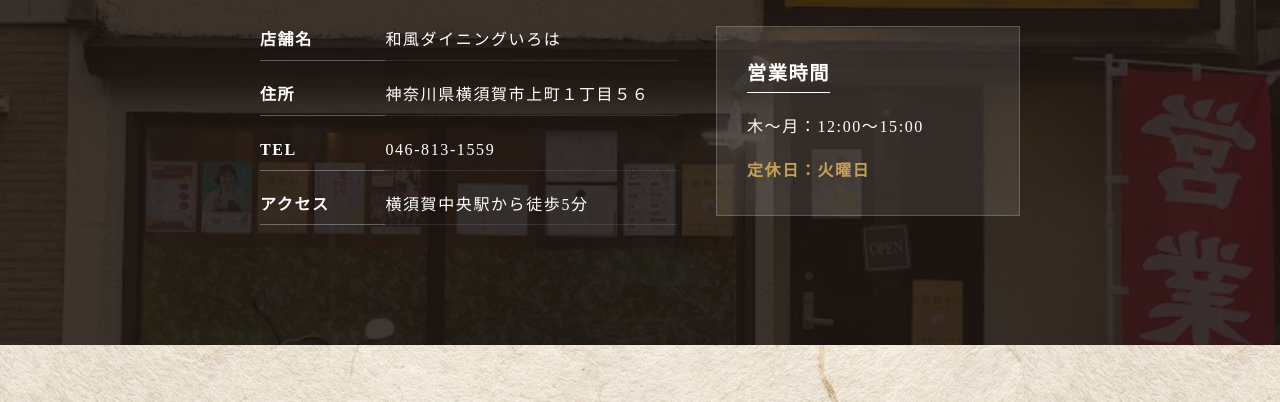
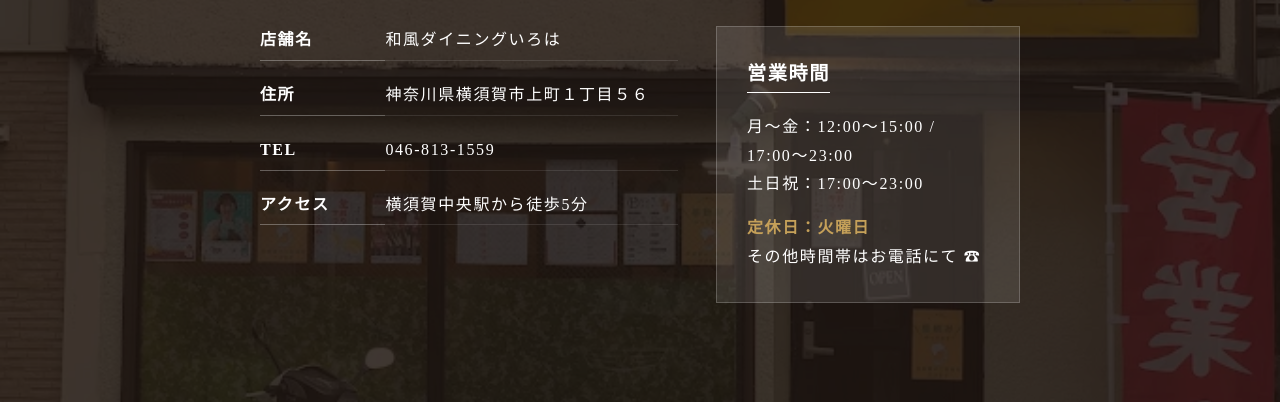
Before and after one commit to hiroyukimaekawa-lang/iroha, a plain HTML site: page index.html in a window 1280 px wide. Shown: the part 3121-3523 px from the top of the page. Drawn offline with Linux system fonts and the light colour scheme.

Commit message:
営業時間の変更と電話番号追加

```diff
--- a/index.html
+++ b/index.html
@@ -164,8 +164,10 @@
                 </dl>
                 <div class="hours-box">
                     <h3>営業時間</h3>
-                    <p>木〜月：12:00〜15:00</p>
+                    <p>月〜金：12:00〜15:00 / 17:00〜23:00</p>
+                    <p>土日祝：17:00〜23:00</p>
                     <p class="holiday">定休日：火曜日</p>
+                    <p>その他時間帯は<a href="tel:0468131559">お電話にて ☎</a></p>
                 </div>
             </div>
         </div>
```
